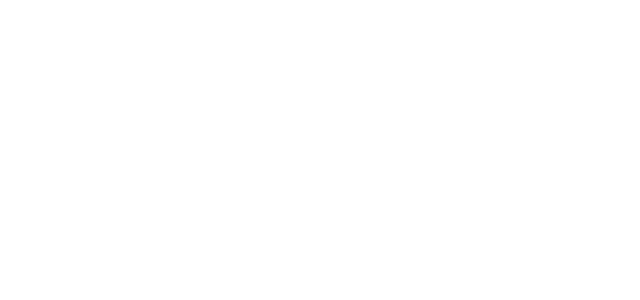
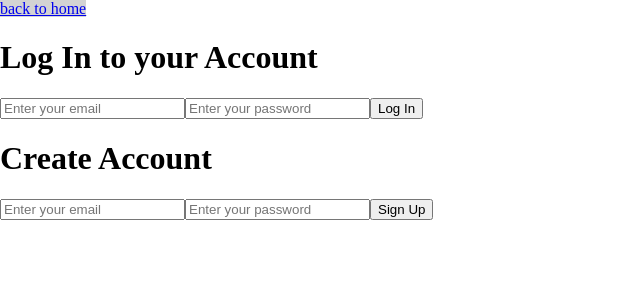
Before and after one commit to shreybirmiwal/ratemyjudge, a React (Create React App) app: page /Account/Home/x/x in a window 1280 px wide. Before the commit this address had no page. Shown: the top 300 px of the page, without its empty margins (0-640 px from the left). Built offline with nearby package versions, Linux system fonts and the light colour scheme; no server answers.

Commit message:
WORKING REDIRECTS FOR VOTE PAGE

```diff
--- a/src/App.js
+++ b/src/App.js
@@ -15,7 +15,7 @@ function App() {
         <Route path="/AddJudge" element={<AddJudge/>}/>
         <Route path="/Judges/:first/:last" element={<ViewJudge/>} />
         <Route path="/Vote/:first/:last" element={<VoteJudge/>} />
-        <Route path="/Account/:redirect" element={<LoginSignUp/>}/>
+        <Route path="/Account/:redirect/:first/:last" element={<LoginSignUp/>}/>
 
       </Routes>
     </Router>
--- a/src/Components/SearchBar.js
+++ b/src/Components/SearchBar.js
@@ -119,7 +119,7 @@ function SearchBar({ placeholder}) {
         </a>
 
         ):(
-          <a className="dataItem" href="/account/AddJudge">
+          <a className="dataItem" href="/account/AddJudge/x/x">
             <p>Judge not here?</p>
           </a>
         )}
--- a/src/pages/Home.js
+++ b/src/pages/Home.js
@@ -6,7 +6,7 @@ function Home() {
   return (
     <div className="App">
 
-        <a href="/Account/Home"> Log in or Sign up </a>
+        <a href="/Account/Home/x/x"> Log in or Sign up </a>
         <SearchBar placeholder={"Search for judges..."}/>
 
     </div>
--- a/src/pages/LoginSignUp.js
+++ b/src/pages/LoginSignUp.js
@@ -66,8 +66,13 @@ const LoginSignUp = () => {
             if(routeParams.redirect == "Home"){
                 navigate("/", { replace: true });
             }
-            if(routeParams.redirect == "AddJudge"){
+            else if(routeParams.redirect == "AddJudge"){
                 navigate("/AddJudge", { replace: true });
+            }
+            else if(routeParams.redirect=="Vote"){
+                const tempNameVar = "/Vote/"+routeParams.first+"/"+routeParams.last;
+                navigate(tempNameVar, {replace: true});
+                console.log(routeParams.redirect)
             }
 
         })
@@ -106,8 +111,13 @@ const LoginSignUp = () => {
                 if(routeParams.redirect == "Home"){
                     navigate("/", { replace: true });
                 }
-                if(routeParams.redirect == "AddJudge"){
+                else if (routeParams.redirect == "AddJudge"){
                     navigate("/AddJudge", { replace: true });
+                }
+                else if(routeParams.redirect=="Vote"){
+                    const tempNameVar = "/Vote/"+routeParams.first+"/"+routeParams.last;
+                    navigate(tempNameVar, {replace: true});
+                    console.log(routeParams.redirect)
                 }
           })
           .catch((error) => {
--- a/src/pages/ViewJudge.js
+++ b/src/pages/ViewJudge.js
@@ -6,6 +6,8 @@ import { collection, getDocs, doc,getDoc,updateDoc, arrayUnion } from "firebase/
 import { useEffect, useState } from 'react';
 import { ToastContainer, toast } from 'react-toastify';
 import 'react-toastify/dist/ReactToastify.css';
+import { auth } from "../firebase";
+import { onAuthStateChanged } from "firebase/auth";
 
 function ViewJudge() {
 
@@ -15,7 +17,24 @@ function ViewJudge() {
     const [commentText, setcommentText] = useState("");
 
     const routeParams = useParams();
+    const [authUser, setAuthUser] = useState(null);
 
+    useEffect(() => {
+      getData()
+      const listen = onAuthStateChanged(auth, (user) => {
+          console.log(user)
+        if (user) {
+          setAuthUser(user);
+        } else {
+          setAuthUser(null);
+        }
+      });
+
+      return () => {
+        listen();
+      };
+
+    }, []);
 
     const getData = async () =>{
       var nameVar = routeParams.first + " " + routeParams.last;
@@ -72,12 +91,8 @@ function ViewJudge() {
 
     }
 
-    useEffect(() => {
-      getData()
-
-    }, [])
-
     const tempNameVar = "/Vote/"+routeParams.first+"/"+routeParams.last;
+    const tempNameVar2 = "/Account/Vote/"+routeParams.first+"/"+routeParams.last;
 
   return (
     <div className="App">
@@ -86,7 +101,14 @@ function ViewJudge() {
       </div>
 
       <a href='/'> back to home </a>
-      <a href={tempNameVar}> Vote on this Judge! </a>
+
+      {authUser ?(
+        <a href={tempNameVar}> Vote on this Judge! </a>
+
+      ):(
+        <a href={tempNameVar2}> Vote on this Judge! </a>
+      )}
+
 
       <div className='stats'>
         <p> Judge Stats from [{data.votes}] votes</p>
```
